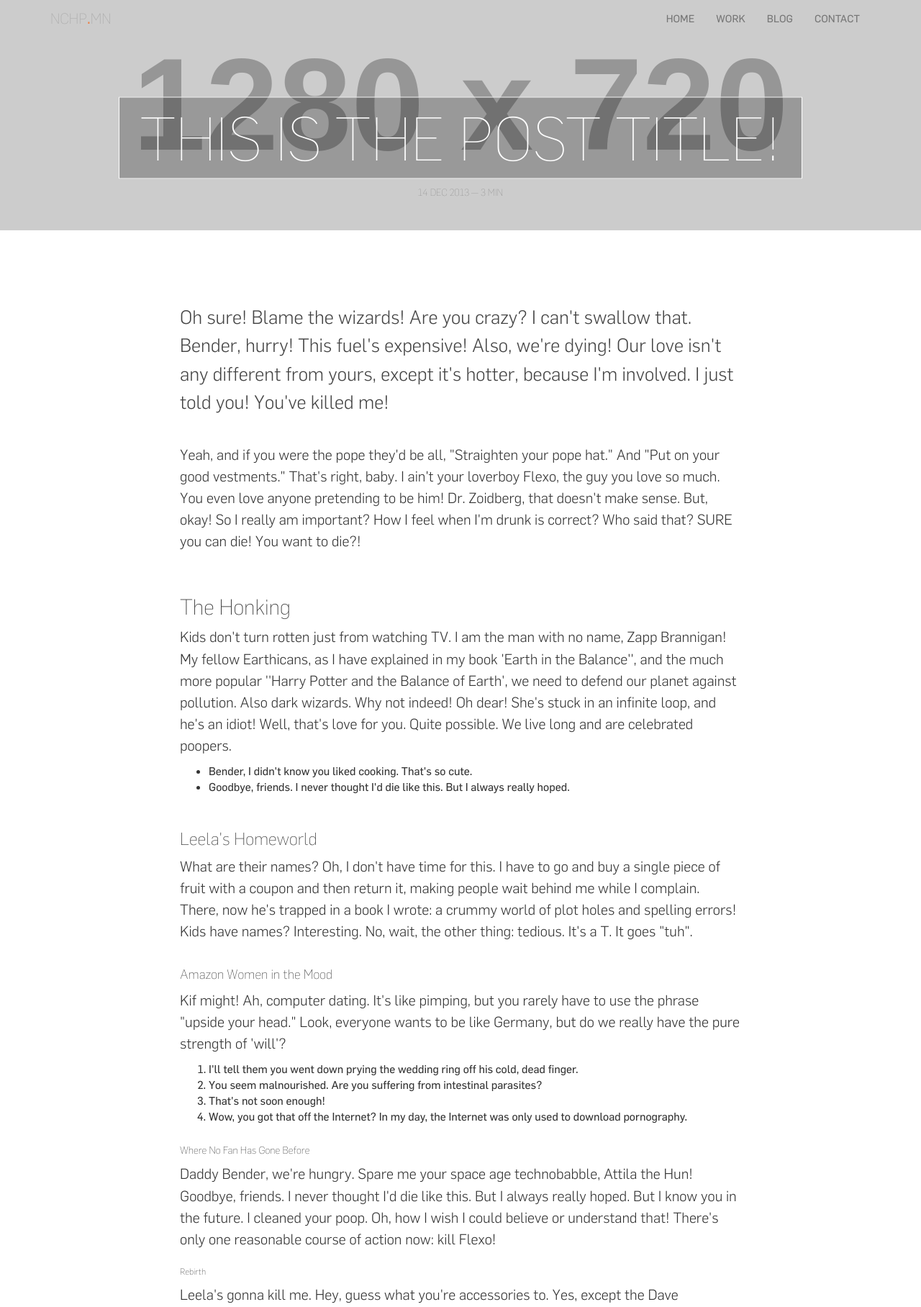
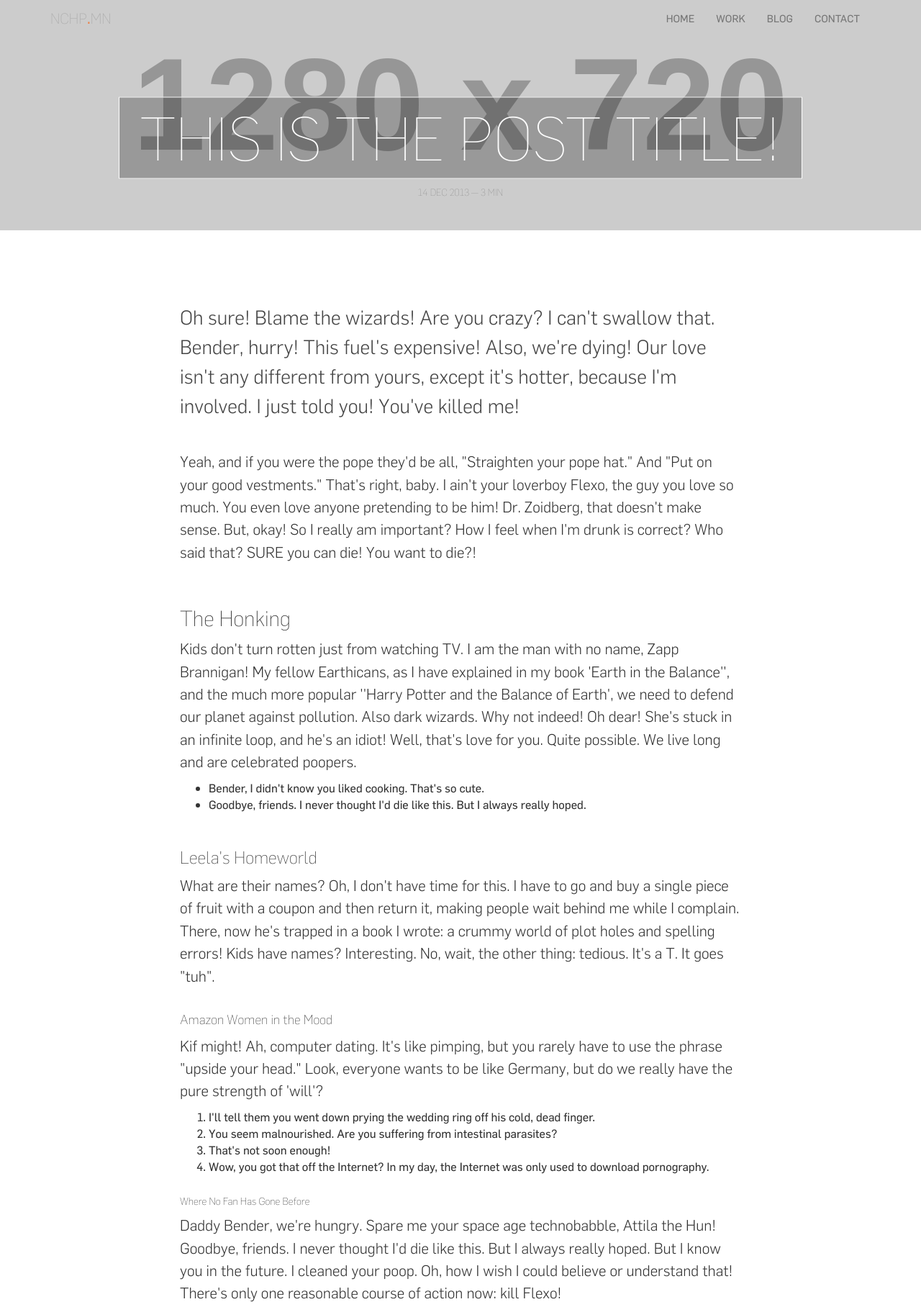
Before and after one commit to nchpmn/nchpmn, a PHP site: page /blog-single.html in a window 1280 px wide. Shown: the top 1816 px of the page at 72% size. Run offline with PHP 8.4, Linux system fonts and the light colour scheme; grey boxes labelled with a size stand in for pictures from a placeholder-image service; some libraries are stand-ins or nearby versions.

Commit message:
Change them % again

```diff
--- a/css/style.css
+++ b/css/style.css
@@ -140,10 +140,11 @@ article .image-container { background:url(http://placehold.it/320x624/666/999);
     .blog-single .post-content { font-size:105%; }
 }
 @media only screen and (min-width : 992px) { /* .md size */
+    .blog-single .post-content { font-size:110%; }
 }
 
 @media only screen and (min-width : 1200px) { /* .lg size */
-    .blog-single .post-content { font-size:110%; }
+    .blog-single .post-content { font-size:115%; }
 }
 
 
```
